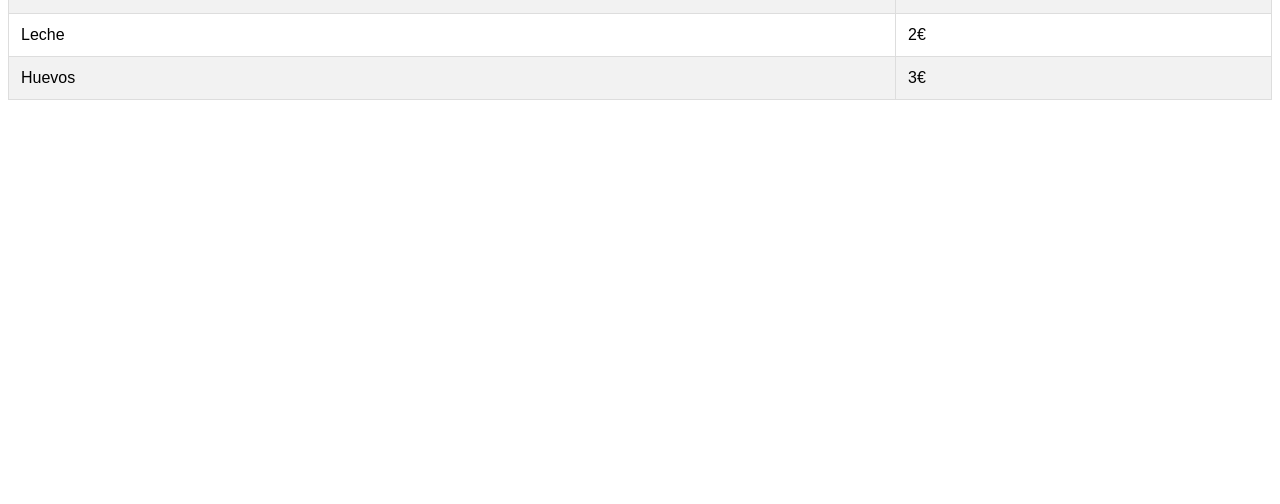
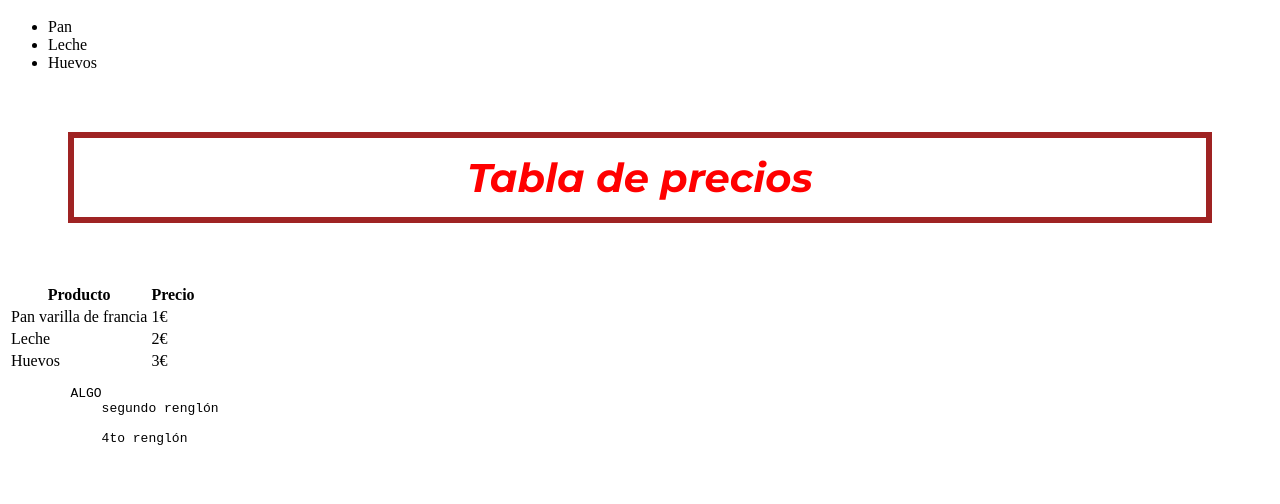
Before and after one commit to aleramirezsj/Ingenieria_Software_II_2025, a plain HTML site: page index.html in a window 1280 px wide. Shown: the part 758-1262 px from the top of the page. Before the commit the page ends 878 px from the top, so only its background shows below. Drawn offline with Linux system fonts and the light colour scheme.

Commit message:
ajustes de css

```diff
--- /dev/null
+++ b/css/styles.css
@@ -0,0 +1,47 @@
+/*table {
+    width: 100%;
+    border-collapse: collapse;
+    margin: 20px 0;
+    font-family: Arial, sans-serif;
+}
+
+th, td {
+    padding: 12px;
+    text-align: left;
+    border: 1px solid #ddd;
+}
+
+th {
+    background-color: #4CAF50;
+    color: white;
+}
+
+tr:nth-child(even) {
+    background-color: #f2f2f2;
+}
+
+tr:hover {
+    background-color: #ddd;
+} */
+h1 {
+    background-image: url('../img/fondoflores.png');
+    background-repeat: no-repeat;
+    background-size: cover;
+    background-color: rgb(162, 236, 249);
+
+}
+
+h1, h2, h3 {
+    color: red;
+    font-size: 40px;
+    border: 1px solid black;
+    text-align: center;
+    font-family: 'Montserrat', Times, serif;
+}
+.cita{
+    font-style: italic;
+    text-align: center;
+    margin:60px;
+    border: 6px solid rgb(159, 35, 35);
+    padding: 15px;
+}
--- a/index.html
+++ b/index.html
@@ -7,12 +7,16 @@
     <meta name="author" content="Alejandro">
     <meta name="viewport" content="width=device-width, initial-scale=1.0">
     <title>Sitio web de prueba de Alejandro</title>
-    <link rel="stylesheet" href="styles.css">
+    <link rel="stylesheet" href="css/styles.css">
+    <link rel="preconnect" href="https://fonts.googleapis.com">
+    <link rel="preconnect" href="https://fonts.gstatic.com" crossorigin>
+    <link href="https://fonts.googleapis.com/css2?family=Montserrat:ital,wght@0,100..900;1,100..900&display=swap" rel="stylesheet">
 </head>
 <body>
+    <!--Insertamos un título-->
     <h1>Bienvenido a mi sitio web de prueba</h1>
     <p>Este es un sitio web de prueba para aprender HTML.</p>
-    <p>Puedes aprender más sobre HTML en <a href="https://www.w3schools.com/html/">w3schools</a>.</p>
+    <p class="cita">Puedes aprender más sobre HTML en <a href="https://www.w3schools.com/html/">w3schools</a>.</p>
     <p>También puedes aprender en <a href="https://www.isp20.edu.ar/" target="_blank">Instituto Nº20</a></p>
     <img src="/img/logo.png" alt="Logo del Instituto Nº20">
     <br>
@@ -23,7 +27,7 @@
         <li>Leche</li>
         <li>Huevos</li>
     </ul>
-    <h3>Tabla de precios</h3>
+    <h3 class="cita">Tabla de precios</h3>
     <table>
         <tr>
             <th>Producto</th>
@@ -42,7 +46,12 @@
             <td>3€</td>
         </tr>
     </table>
+    <pre>
+        ALGO
+            segundo renglón
 
+            4to renglón
+    </code>
 
 </body>
 </html>
--- a/styles.css
+++ /dev/null
@@ -1,25 +0,0 @@
-table {
-    width: 100%;
-    border-collapse: collapse;
-    margin: 20px 0;
-    font-family: Arial, sans-serif;
-}
-
-th, td {
-    padding: 12px;
-    text-align: left;
-    border: 1px solid #ddd;
-}
-
-th {
-    background-color: #4CAF50;
-    color: white;
-}
-
-tr:nth-child(even) {
-    background-color: #f2f2f2;
-}
-
-tr:hover {
-    background-color: #ddd;
-}
```
Also changed, not shown: img/fondoflores.png (added).
